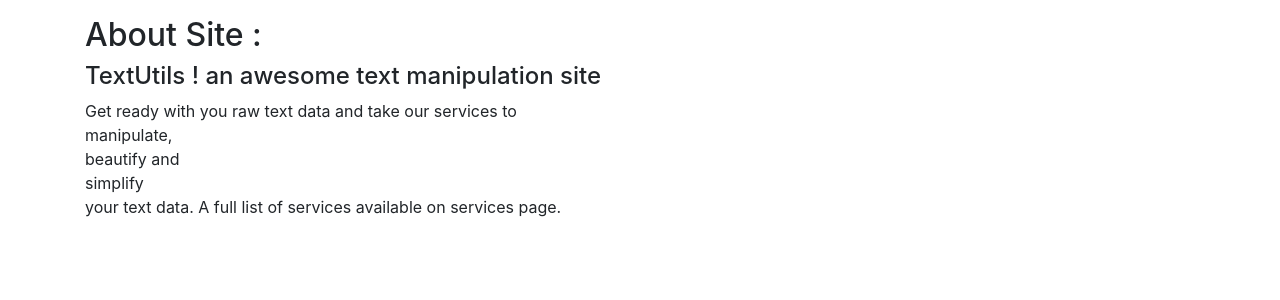
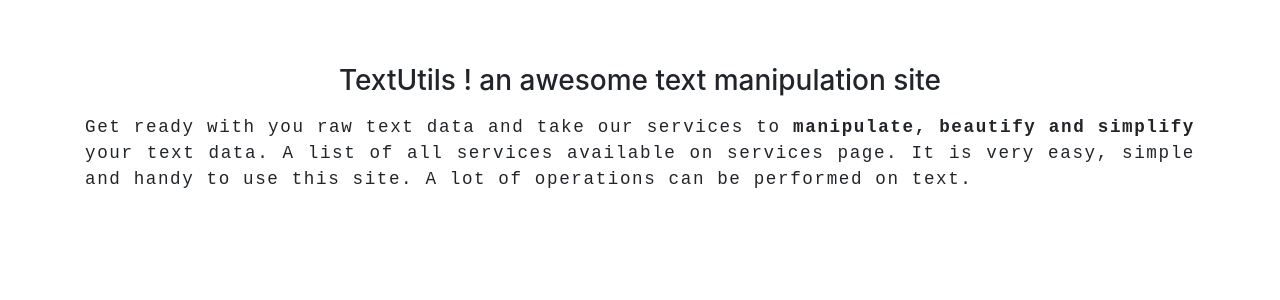
Before and after one commit to ankit-gupta-24/textutils, a Django app: page /home/about/ in a window 1280 px wide. Shown: the part 56-356 px from the top of the page. Run offline with Django 3.2, Linux system fonts and the light colour scheme; some libraries are stand-ins or nearby versions.

Commit message:
ui improvement

```diff
--- a/templates/about.html
+++ b/templates/about.html
@@ -1,9 +1,10 @@
 {% extends 'base.html' %}
 {% block content %}
     <div class='container'>
-        <h2>About Site :</h2>
-        <h4>TextUtils ! an awesome text manipulation site </h4>
-        <p>Get ready with you raw text data and take our services to<br/>manipulate,<br/>beautify and <br/>simplify<br/>your text data. A full list of services available on services page.</p>
+        <h3 class="text-center mt-5">TextUtils ! an awesome text manipulation site </h3>
+        <p class="mt-3 about" style="text-align: justify;">Get ready with you raw text data and take our services to <b>manipulate, beautify and simplify</b> your text data.
+             A list of all services available on services page. It is very easy, simple and handy to use this site. A lot of operations can be
+            performed on text.</p>
     </div>
 
     {% endblock %}
--- a/templates/base.html
+++ b/templates/base.html
@@ -14,6 +14,9 @@
       .w-sm-95{
         width: 95% !important;
       }
+      }
+      .about{
+        font-family: 'Courier New', Courier, monospace; font-size: 1.1rem; letter-spacing: 0.1rem;
       }
     </style>
   </head>
@@ -34,5 +37,20 @@
     <script src="https://code.jquery.com/jquery-3.2.1.slim.min.js" integrity="sha384-KJ3o2DKtIkvYIK3UENzmM7KCkRr/rE9/Qpg6aAZGJwFDMVNA/GpGFF93hXpG5KkN" crossorigin="anonymous"></script>
     <script src="https://cdnjs.cloudflare.com/ajax/libs/popper.js/1.12.9/umd/popper.min.js" integrity="sha384-ApNbgh9B+Y1QKtv3Rn7W3mgPxhU9K/ScQsAP7hUibX39j7fakFPskvXusvfa0b4Q" crossorigin="anonymous"></script>
     <script src="https://maxcdn.bootstrapcdn.com/bootstrap/4.0.0/js/bootstrap.min.js" integrity="sha384-JZR6Spejh4U02d8jOt6vLEHfe/JQGiRRSQQxSfFWpi1MquVdAyjUar5+76PVCmYl" crossorigin="anonymous"></script>
+    <script src="https://cdnjs.cloudflare.com/ajax/libs/typed.js/2.0.9/typed.min.js" async defer></script>
+    <script>
+        window.onload = function () {
+            console.log("loaded")
+            var typed = new Typed('#typed', {
+                strings: ["Welcome to textUtils !", "Beautify", "Simplify", "Manipulate", "and do more with text using our services."],
+                backSpeed: 20,
+                smartBackspace: true,
+                backDelay: 1200,
+                startDelay: 1000,
+                typeSpeed: 25,
+                loop: true,
+            });
+        };
+    </script>
   </body>
 </html>
--- a/templates/services.html
+++ b/templates/services.html
@@ -2,7 +2,7 @@
 {% block content %}
     <div class="container" >
         <h3>Services :</h3>
-        <ul>
+        <ul class="about">
             <li>Remove Punctuations</li>
             <li>Remove Extra Spaces</li>
             <li>Remove New line characters</li>
```
Also changed, not shown: templates/index.html (+13 -5 lines).
